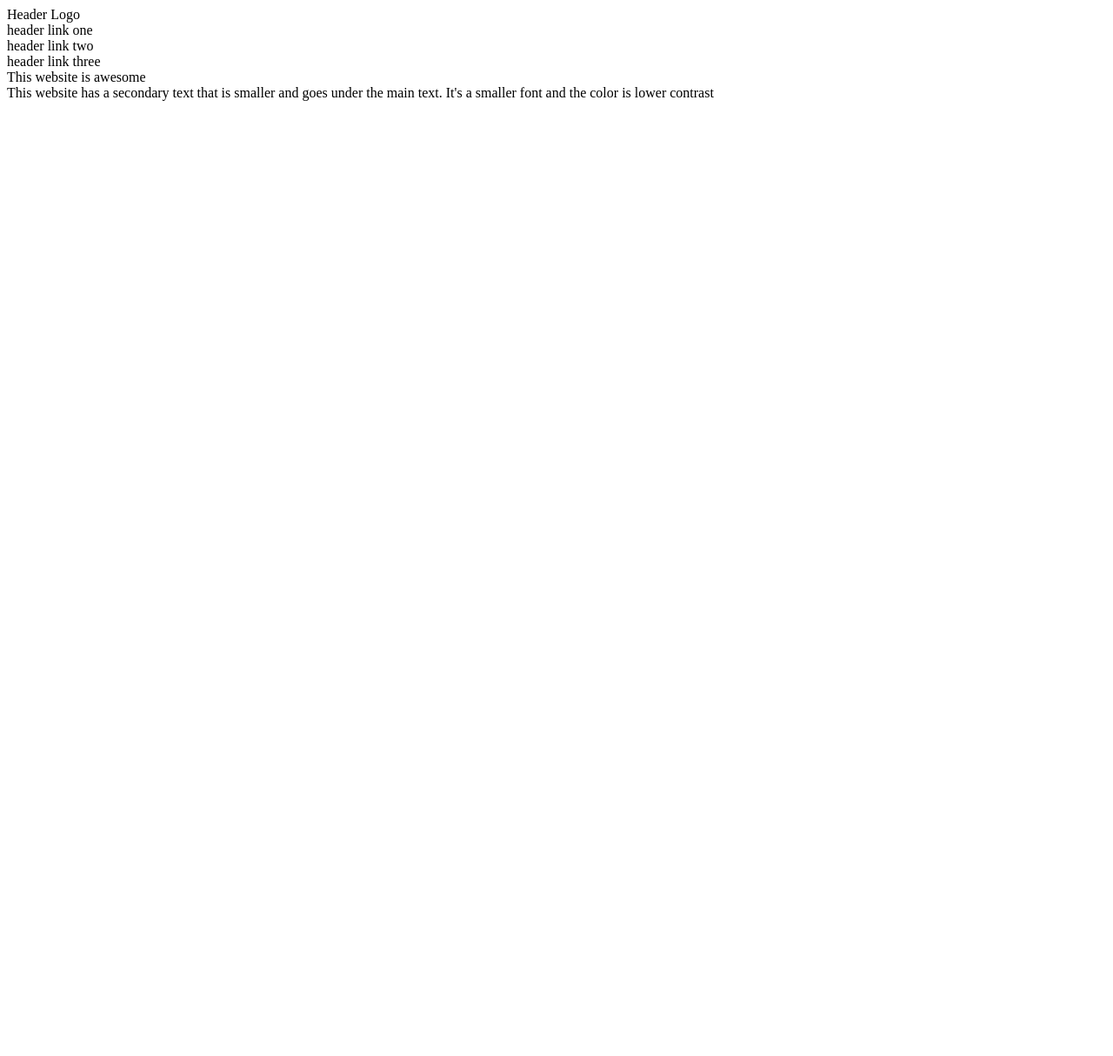
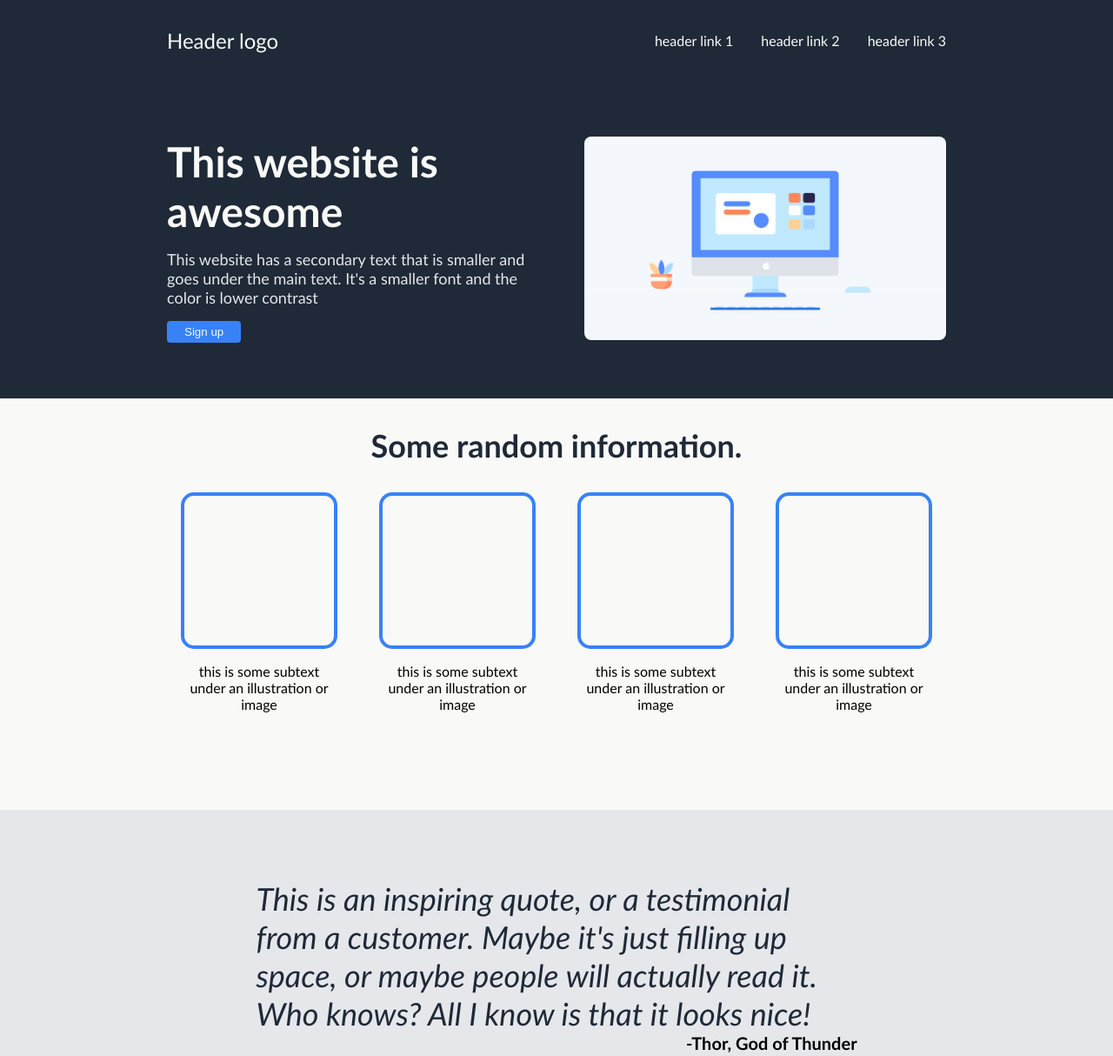
Before and after one commit to Vali184/landing-page, a plain HTML site: page index.html in a window 1280 px wide. Shown: the top 1214 px of the page at 87% size. Before the commit the page ends 800 px from the top, so only its background shows below. Drawn offline with Linux system fonts and the light colour scheme.

Commit message:
Finished the final layout of landing-page. Items from .section are going out of page if it is downsized.

```diff
--- a/index.html
+++ b/index.html
@@ -7,23 +7,79 @@
     <link rel="stylesheet" href="styles.css"/>
 </head>
 <body>
-    <div class="header-container">
-        <div class="header">
-            <div class="header-logo">Header Logo</div>
-            <div class="header-links">
-                <div class="link1">header link one</div>
-                <div class="link2">header link two</div>
-                <div class="link3">header link three</div>
+
+    <header class="header">
+        <div class="container">
+                <div class="logo"><a href="index.html">Header logo</a></div>
+                <ul class="nav">
+                    <li><a href="#" class="">header link 1</a></li>
+                    <li><a href="#" class="">header link 2</a></li>
+                    <li><a href="#" class="">header link 3</a></li>
+                </ul>
         </div>
-        <div class="hero">
-            <div class="hero-text">
+    </header>
+
+    <div class="hero">
+        <div class="container">
+            <div class="hero-left">
                 <div class="main-text">This website is awesome</div>
-                <div class="second-text"></div>
-                <div class="">This website has a secondary text that is smaller and goes under the main text. It's a smaller font and the color is lower contrast</div>
+                <div class="second-text">This website has a secondary text that is smaller and goes under the main text. It's a smaller font and the color is lower contrast</div>
+                <button class="button">Sign up<a href="#"></a></button>
             </div>
-            <div class="hero-image"></div>
+            <div class="hero-right"><img src="computer.jpg" alt="computer"></div>
         </div>
     </div>
 
+    <section class="section">
+        <div class="container">
+            <div class="header">Some random information.</div>
+            <div class="columns">
+                <div class="column", class="column1">
+                    <div class="image"></div>
+                    <div class="image-text">this is some subtext under an illustration or image</div>
+                </div>
+                <div class="column", class="column2">
+                    <div class="image"></div>
+                    <div class="image-text">this is some subtext under an illustration or image</div>
+                </div>
+                <div class="column", class="column3">
+                    <div class="image"></div>
+                    <div class="image-text">this is some subtext under an illustration or image</div>
+                </div>
+                <div class="column", class="column4">
+                    <div class="image"></div>
+                    <div class="image-text">this is some subtext under an illustration or image</div>
+                </div>
+            </div>
+        </div>
+    </section>
+
+    <div class="quote-section">
+        <div class="container">
+            <div class="quote-text">This is an inspiring quote, or a testimonial from a customer. Maybe it's just filling up space, or maybe people will actually read it. Who knows? All I know is that it looks nice!</div>
+            <div class="quote-author">
+                -Thor, God of Thunder
+            </div>
+        </div>
+    </div>
+
+    <div class="info">
+        <div class="container">
+            <div class="info-text">
+                <div class="big-text">Call to action! It's time!</div>
+                <div class="small-text">Sign up for our product by clicking that button right over there</div>
+            </div>
+            <button class="button">Sign up<a href="#"></a></button>
+        </div>
+    </div>
+
+    <footer class="footer">
+        <div class="container">
+            <div class="footer-text">Copyright &copy; Valentin Nistor 2023 </div>
+        </div>
+    </footer>
+
+
+
 </body>
 </html>
--- a/styles.css
+++ b/styles.css
@@ -0,0 +1,228 @@
+*{
+    padding: 0;
+    margin: 0;
+    box-sizing: border-box;
+}
+
+html{
+    font-family: 'Trebuchet MS', 'Lucida Sans Unicode', 'Lucida Grande', 'Lucida Sans', Arial, sans-serif;
+}
+
+body{
+    background-color: #f9faf8;
+}
+
+img{
+    max-width: 100%;
+    border-radius: 8px;
+    height: auto;
+}
+
+.header .container{
+    display: flex;
+    justify-content: space-between;
+    padding:2em 15%;
+    align-items: center;
+}
+
+.header {
+    background-color: #1f2937;
+}
+
+.header a{
+    text-decoration: none;
+    color: #f9faf8;
+}
+
+.header a:hover{
+    color: grey;
+}
+
+.header .logo{
+    color: #f9faf8;
+    font-size: 24px;
+
+}
+
+.header .logo a:hover{
+    color: #f9faf8;
+}
+
+.header ul{
+    list-style: none;
+    display: flex;
+    text-align: center;
+    justify-content: flex-end;
+    gap: 2em;
+}
+
+.hero .container{
+    background-color: #1f2937;
+    display: flex;
+    padding: 4em 15%;
+    gap: 4em;
+}
+
+.hero .hero-left{
+    display: flex;
+    justify-content: flex-start;
+    flex-direction: column;
+    flex: 1;
+    gap: 1em;
+}
+
+.hero .main-text{
+    color: #f9faf8;
+    font-size: 48px;
+    font-weight: bolder;
+}
+
+.hero .second-text{
+    font-size: 18px;
+    color: #e5e7eb;
+}
+
+.hero .button{
+    background-color: #3882f6;
+    padding: 5px 20px;
+    border-radius: 4px;
+    border-style: none;
+    color: #f9faf8;
+    align-self: flex-start;
+}
+
+.hero .button:hover{
+    background-color: cornflowerblue;
+    cursor: pointer;
+}
+
+.hero .hero-right{
+    flex: 1;
+    justify-content: flex-end;
+}
+
+.section .header{
+    background-color: #f9faf8;
+    color: #1f2937;
+    font-size: 36px;
+    font-weight: bolder;
+    flex: 1;
+}
+
+.section .container{
+    display: flex;
+    flex-direction: column;
+    flex-wrap: wrap;
+    align-items: center;
+    background-color: #f9faf8;
+    padding: 2em;
+    max-width: 0 auto;
+
+}
+
+.section .columns{
+    display: flex;
+    justify-content: space-around;
+    align-items: center;
+    gap: 3em;
+
+}
+
+.section .column{
+    display: flex;
+    flex-direction: column;
+    padding: 2em 0 5em 0;
+    flex: auto;
+    min-height: 0;
+}
+
+.section .image{
+    height: 180px;
+    width: 180px;
+    border: #3882f6 solid 4px;
+    border-radius: 15px;
+
+    margin: 0 0 1em 0;
+}
+
+.section .image-text{
+    width: 180px;
+    flex: 1;
+    text-align: center;
+
+}
+
+.quote-section .container{
+    display: flex;
+    flex-direction: column;
+    padding: 5em 23%;
+    background-color: #e5e7eb;
+}
+
+.quote-section .quote-text{
+    font-size: 36px;
+    font-style: italic;
+    font-weight: lighter;
+    color: #1f2937;
+}
+
+.quote-section .quote-author{
+    text-align: end;
+    font-size: 20px;
+    font-weight: bolder;
+
+}
+
+.info{
+    background-color: #f9faf8 ;
+}
+
+.info .container{
+    display: flex;
+    margin: 4em 15%;
+    padding: 2em 6em;
+    background-color: #3882f6;
+    justify-content: space-between;
+    border-radius: 8px;
+
+}
+
+.info .big-text{
+    font-size: 20px;
+    color: #f9faf8;
+    font-weight: bold;
+}
+
+.info .small-text{
+    font-size: 16px;
+    color: #e5e7eb;
+}
+
+.info .button{
+    color: #f9faf8;
+    background-color: #3882f6;
+    border: 2px white solid;
+    border-radius: 5px;
+    padding: 5px 30px;
+    border-radius: 4px;
+    align-self: flex-end;
+    font-size: 16px;
+}
+
+.info .button:hover{
+    background-color: cornflowerblue;
+    cursor: pointer;
+
+}
+
+.footer .container{
+    background-color: #1f2937;
+    display: flex;
+    justify-content: space-around;
+    padding: 2em;
+}
+
+.footer .footer-text{
+    color: #e5e7eb;
+
+}
```
Also changed, not shown: computer.jpg (added).
